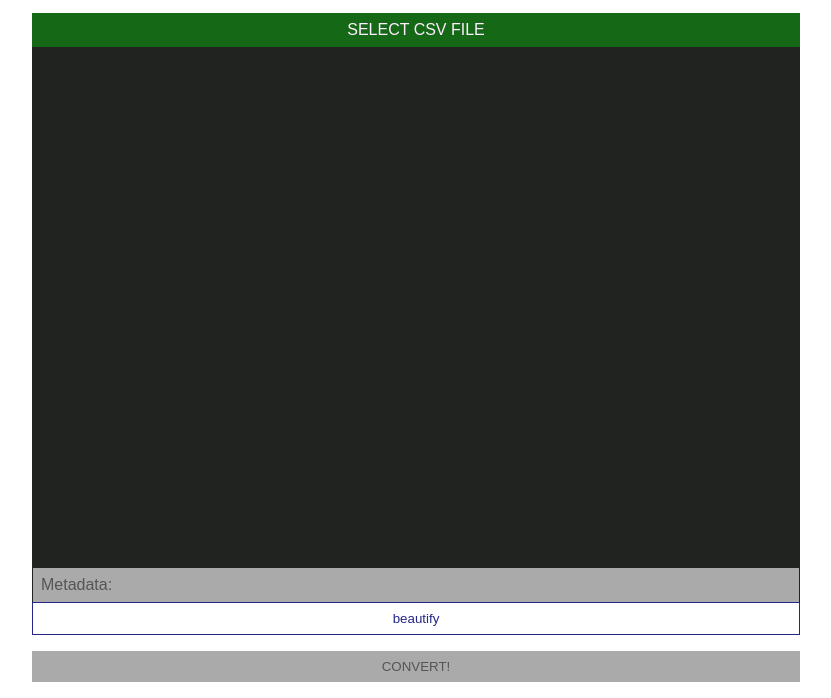
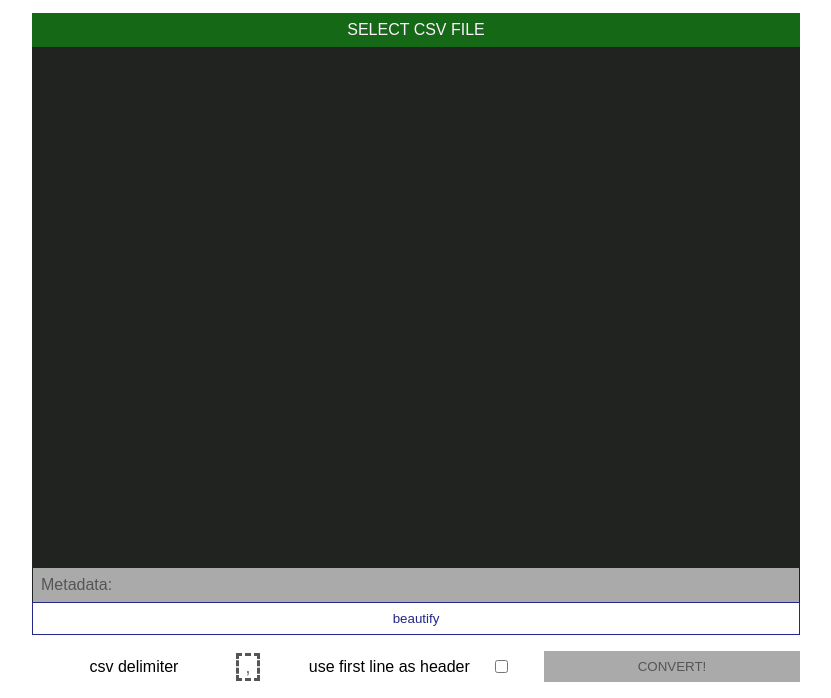
Before and after one commit to layer-ray/JsonCsvConverter, a website built with webpack: page public/index.html in a window 1280 px wide. Shown: the part 102-800 px from the top of the page, without its empty margins (224-1055 px from the left). Built offline with nearby package versions, Linux system fonts and the light colour scheme.

Commit message:
add csv options (ui / functionality)

```diff
--- a/public/index.html
+++ b/public/index.html
@@ -41,7 +41,7 @@
             </div>
         </header>
 
-        <!-- FIRST PANEL (USED FOR CSV) -->
+        <!-- PANEL -->
 
         <div class="panel" id="panel">
             <div
@@ -128,7 +128,26 @@
                 beautify
             </button>
         </div>
-        <div class="commands">
+        <div class="commands" id="commands">
+            <div class="field">
+                <label for="delimiter">csv delimiter</label>
+                <input
+                    type="text"
+                    name="delimiter"
+                    id="delimiter"
+                    maxlength="1"
+                    placeholder=","
+                >
+            </div>
+            <div class="field">
+                <label for="first-line">use first line as header</label>
+                <input
+                    type="checkbox"
+                    name="first-line"
+                    id="first-line"
+                >
+            </div>
+            <div class="field">
                     <button
                     class="btn convert-btn"
                     id="convert-btn"
@@ -138,6 +157,7 @@
                 </button>
             </div>
         </div>
+    </div>
 </body>
 <script src="https://cdnjs.cloudflare.com/ajax/libs/FileSaver.js/1.3.8/FileSaver.js"></script>
 </html>
--- a/src/domSelections.js
+++ b/src/domSelections.js
@@ -44,9 +44,6 @@ export const notification = document.querySelector('#notification');
 export const closeNotificationBtn = document.querySelector('#notification button');
 export const notificationTitle = document.querySelector('#notification-title');
 export const notificationBody = document.querySelector('#notification-body');
-
-export const spacerWrapper = document.querySelector('#spacer-wrapper');
-export const pathWrapper = document.querySelector('#path-wrapper');
-
-export const pathInput = document.querySelector('#path');
-export const submitBtn = document.querySelector('#submit-btn');
+export const delimiterInput = document.querySelector('#delimiter');
+export const firstLineBox = document.querySelector('#first-line');
+export const commands = document.querySelector('#commands');
--- a/src/index.css
+++ b/src/index.css
@@ -244,6 +244,51 @@ label.disabled {
   background-color: var(--info-color);
 }
 
+.commands {
+  display: flex;
+  flex-flow: row wrap;
+}
+
+.field{
+  display: flex;
+  flex: 1 1 10%;
+  align-items: center;
+  justify-content: space-evenly;
+  align-items: center;
+}
+
+.field > *:first-child {
+  flex-grow: 1;
+  text-align: center;
+  align-content: center;
+ }
+
+.field > *:nth-child(2) {
+  flex-grow: 0.2;
+  margin-right: 2rem;
+}
+
+.field input[type=text]{
+  text-align: center;
+  /* align with checkbox */
+  margin-right: 11%;
+  max-width: 1.5rem;
+  font-size: 1.2rem;
+  border: 3px dashed var(--grey-font);
+}
+
+@media(max-width: 640px) {
+  .field:last-child {
+    flex-basis: 100%;
+    margin-top: 1rem;
+  }
+}
+@media(max-width: 480px) {
+  .field:first-child {
+    flex-basis: 100%;
+    margin-bottom: 1rem;
+  }
+}
 /* PANEL ELEMENTS LOGIC
 When inverse is not applied:
  - load and beautify buttons are visible
@@ -252,9 +297,9 @@ When inverse is applied:
 - load and beautify buttons are hidden
 - save button is visible
 */
-
+.inverse > .commands,
 .inverse > .load-btn,
-.inverse > .beauty-btn{
+.inverse > .beauty-btn {
   display: none;
 }
 
--- a/src/index.js
+++ b/src/index.js
@@ -14,7 +14,8 @@ import {
     metadataInput, convertBtn, notification,
     closeNotificationBtn, notificationBody,
     notificationTitle, metadataWrapper,
-    metadataLabel
+    metadataLabel, delimiterInput, firstLineBox,
+    commands
 } from './domSelections';
 
 //initial file format
@@ -25,6 +26,10 @@ let eff = "json";
 // ui shows 'load panel' (0) or 'save panel' (1)
 let conversionState = 0;
 let original, fileMetadata="", result = "";
+
+// on refresh mozilla do not empty text values
+editorArea.value = "";
+metadataInput.value = "";
 
 // Toggle between conversion modes (csvToJson / jsonToCsv)
 function reverse(){
@@ -90,17 +95,18 @@ function convert(){
     loaderInput.value = null;
 
     displayOptions.classList.toggle('hidden');
-    convertBtn.classList.toggle('hidden');
     toggler.classList.toggle('hidden');
 };
 
 function convertFile(){
     saveBtn.disabled = editorArea.value === "";
+    let delimiter = delimiterInput.value;
+    let head = firstLineBox.checked;
         if(iff === "csv") {
-            let parsed = convertCsvToJson(original, ',', false)
+            let parsed = convertCsvToJson(original, delimiter,  head)
             result = editorArea.value = JSON.stringify(parsed, undefined, 2);
         } else {
-            let parsed = convertJsonToCsv(editorArea.value, ',', true)
+            let parsed = convertJsonToCsv(editorArea.value, delimiter,  head)
             result = editorArea.value = parsed;
         }
 
@@ -151,6 +157,7 @@ function swapResultOriginal(){
     beautifyBtn.classList.toggle('hidden');
     closeEditorBtn.classList.toggle('hidden');
     metadataWrapper.classList.toggle('hidden');
+    commands.classList.toggle('hidden');
 
     if(conversionState) {
         editorArea.value = original;
```
Lines whose indentation alone changed are shown as unchanged.
